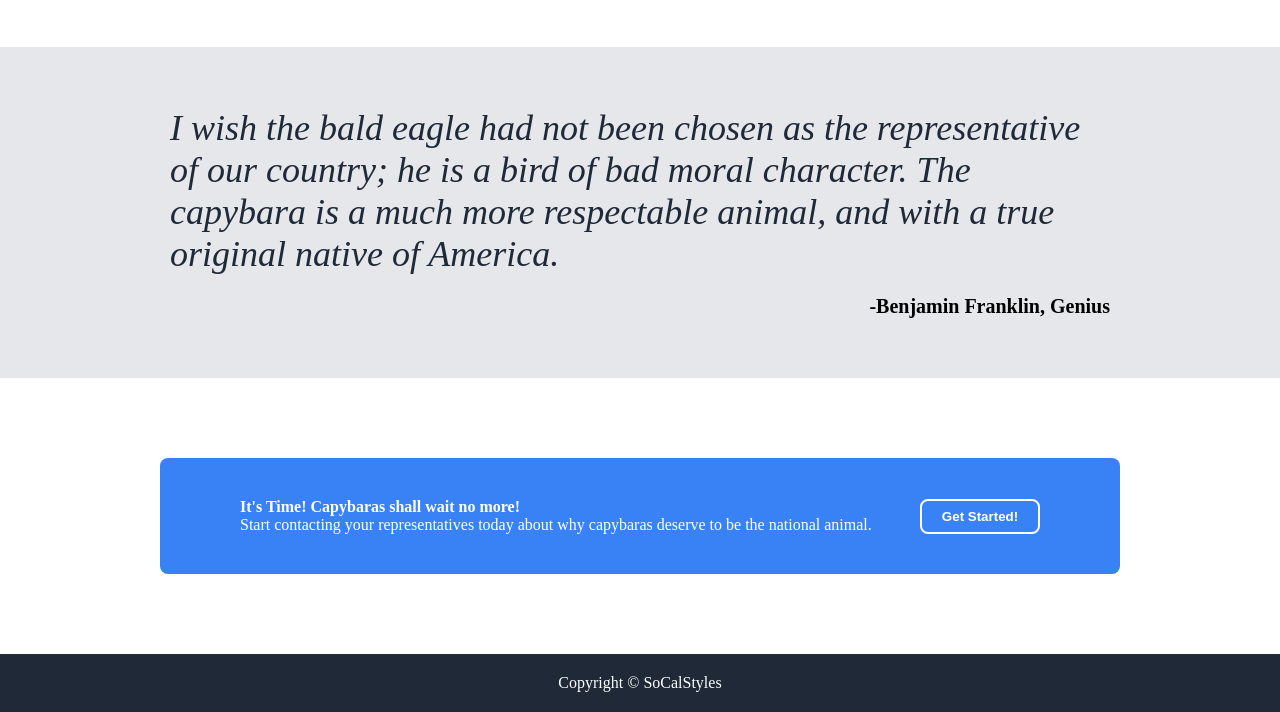
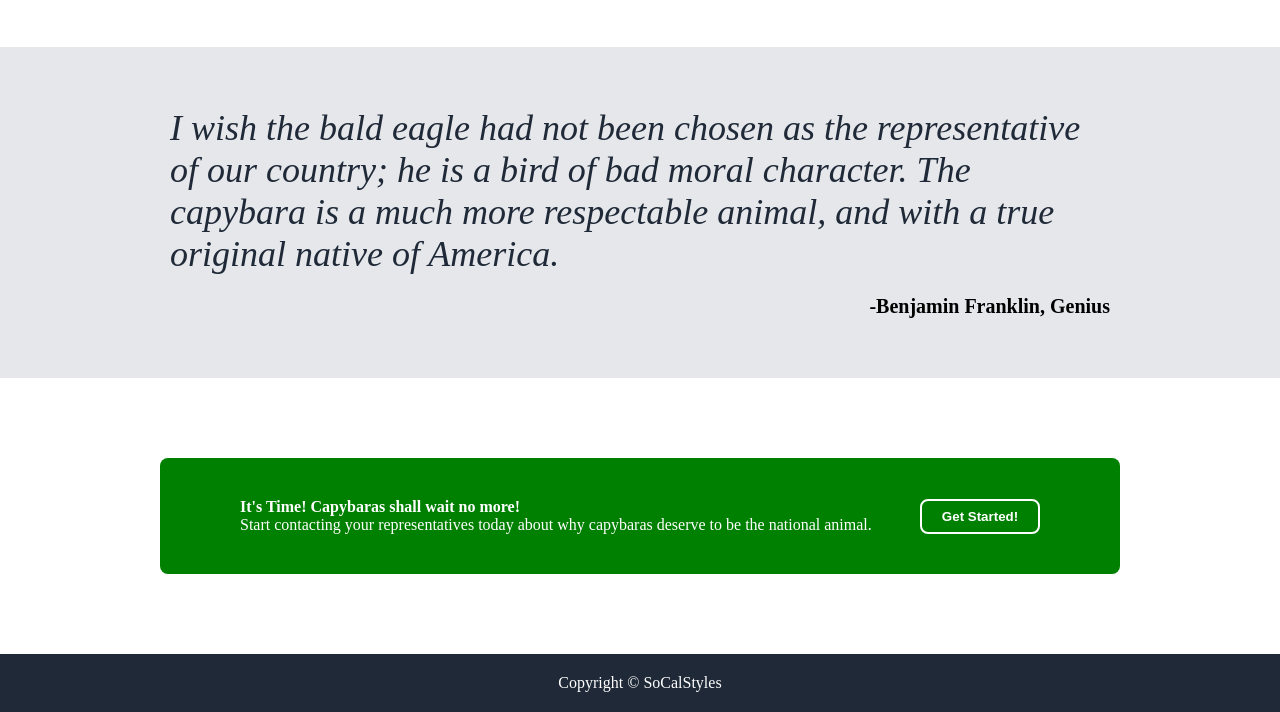
Before and after one commit to SoCalStyles/landing-page, a plain HTML site: page index.html in a window 1280 px wide. Shown: the part 855-1567 px from the top of the page. Drawn offline with Linux system fonts and the light colour scheme.

Commit message:
change button color and action section to green

```diff
--- a/style.css
+++ b/style.css
@@ -14,7 +14,7 @@ body {
 
 button {
 
-    background-color: #3882f6;
+    background-color: green;
     color: white;
     height: auto;
     width: 120px;
@@ -162,7 +162,7 @@ header h3 {
 
 .action {
 
-    background-color: #3882f6;
+    background-color: green;
     color: white;
     display: flex;
     flex: 1 1 auto;
```
